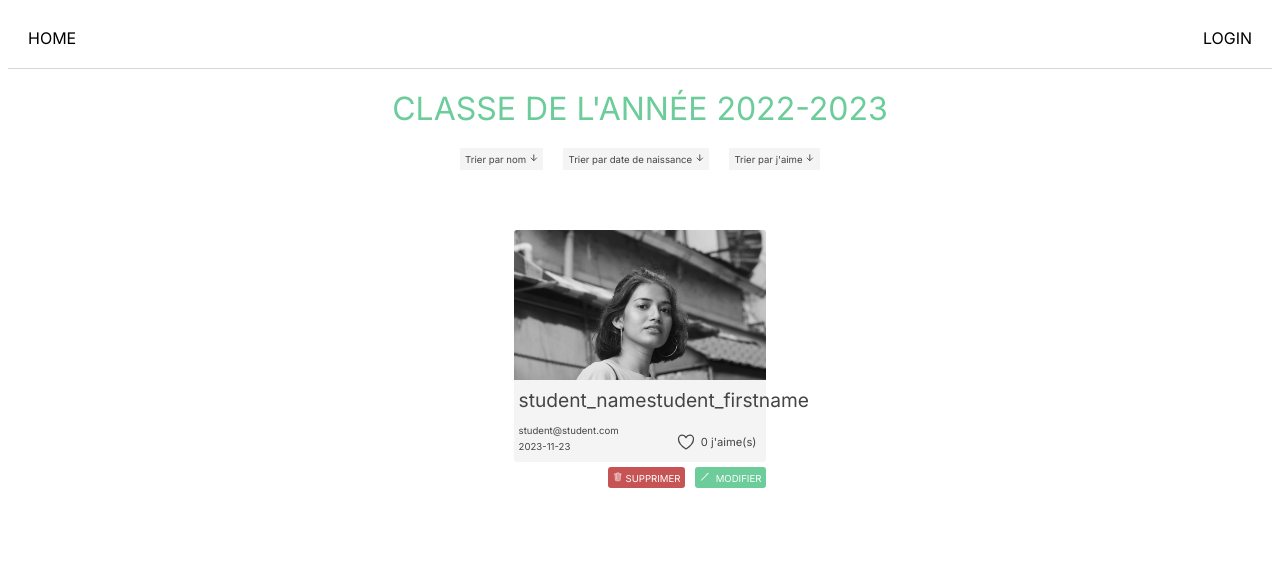
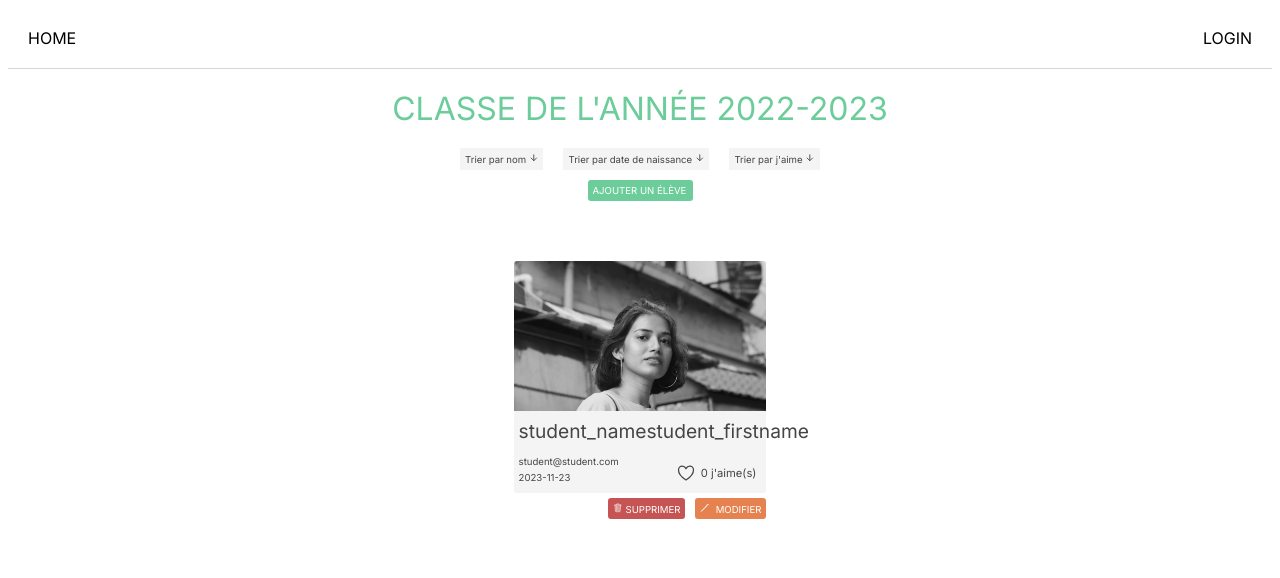
Before and after one commit to maelanglois/yearbook, a PHP site: page /index.php?page=yearbook in a window 1280 px wide. Shown: the top 578 px of the page. Run offline with PHP 8.4, Linux system fonts and the light colour scheme; data comes from the database, SQL or seed files in the repository.

Commit message:
modifs yearbook

```diff
--- a/css/style.css
+++ b/css/style.css
@@ -15,6 +15,8 @@ a{
     --vert-f : #56b081;
     --red : #c75454;
     --red-f : #a34040;
+    --orange : #e68250;
+    --orange-f : #c76e41;
     --card-bg : #F4F4F4;
     --grey : #d6d6d6;
     --white : white;
@@ -299,7 +301,7 @@ a{
 }
 
 .yearbook-modify{
-    background-color: var(--vert);
+    background-color: var(--orange);
     color: var(--white);
     text-transform: uppercase;
     padding: 5px;
@@ -309,7 +311,7 @@ a{
 }
 
 .yearbook-modify:hover{
-    background-color: var(--vert-f);
+    background-color: var(--orange-f);
     transition: 0.3s;
 }
 
@@ -319,3 +321,23 @@ a{
     color: white;
     margin-right: 3px;
 }
+
+.yearbook-new-student{
+    display: flex;
+    width: 95px;
+    margin: 10px auto;
+    background-color: var(--vert);
+    color: var(--white);
+    text-transform: uppercase;
+    padding: 5px;
+    border-radius: 3px;
+    font-size: 0.6em;
+    transition: 0.3s;
+    text-align: center;
+    transition: 0.3s;
+}
+
+.yearbook-new-student:hover{
+    background-color: var(--vert-f);
+    transition: 0.3s;
+}
--- a/view/yearbook.php
+++ b/view/yearbook.php
@@ -5,6 +5,7 @@
         <div class="yearbook-sort">Trier par date de naissance <ion-icon name="arrow-down-outline" class="yearbook-sort-icon"></ion-icon></div>
         <div class="yearbook-sort">Trier par j'aime <ion-icon name="arrow-down-outline" class="yearbook-sort-icon"></ion-icon></div>
     </div>
+    <a href="" class="yearbook-new-student">Ajouter un élève</a>
 </div>
 <div class="homepage-year-display">
     <?php
```
